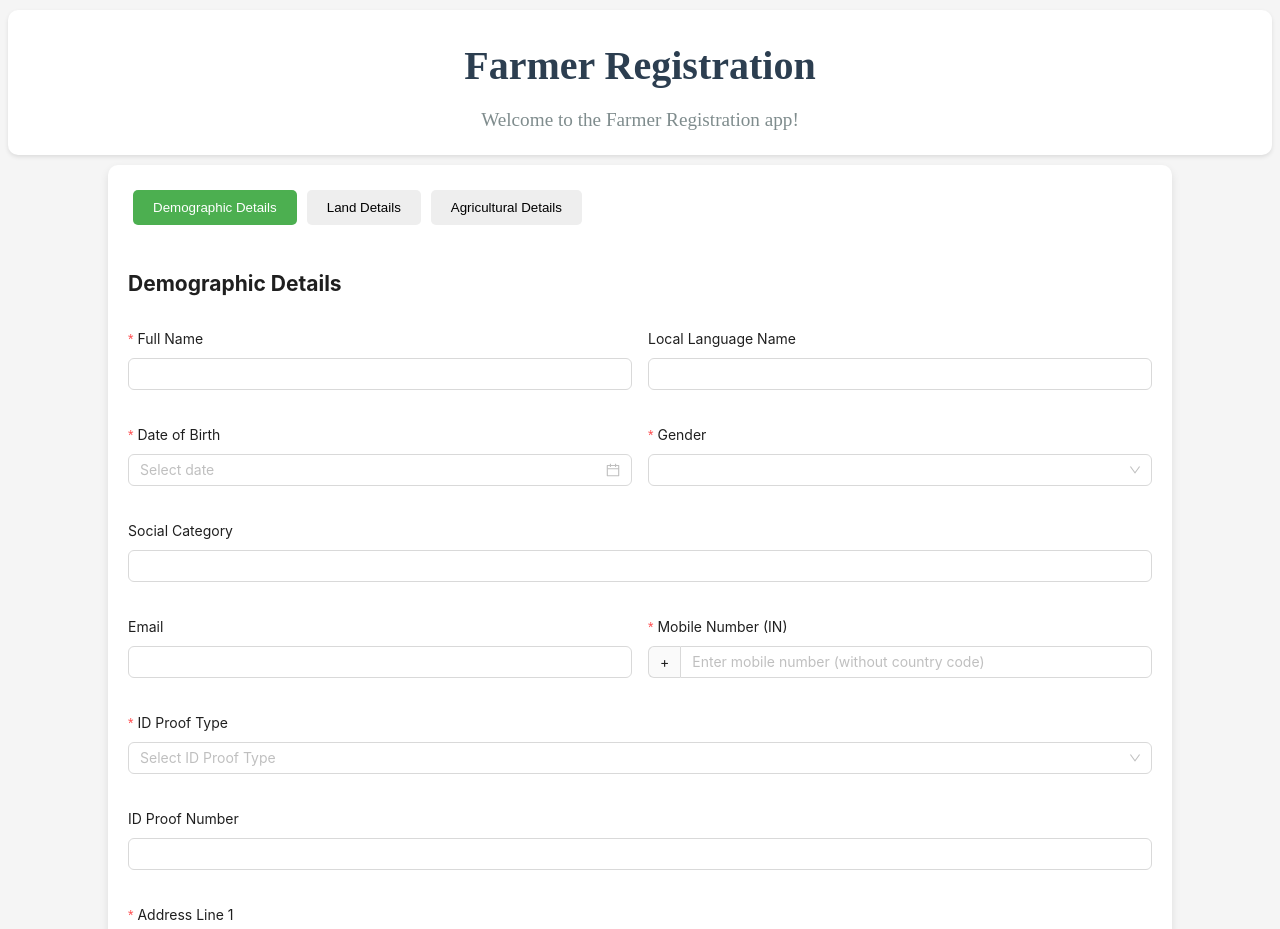
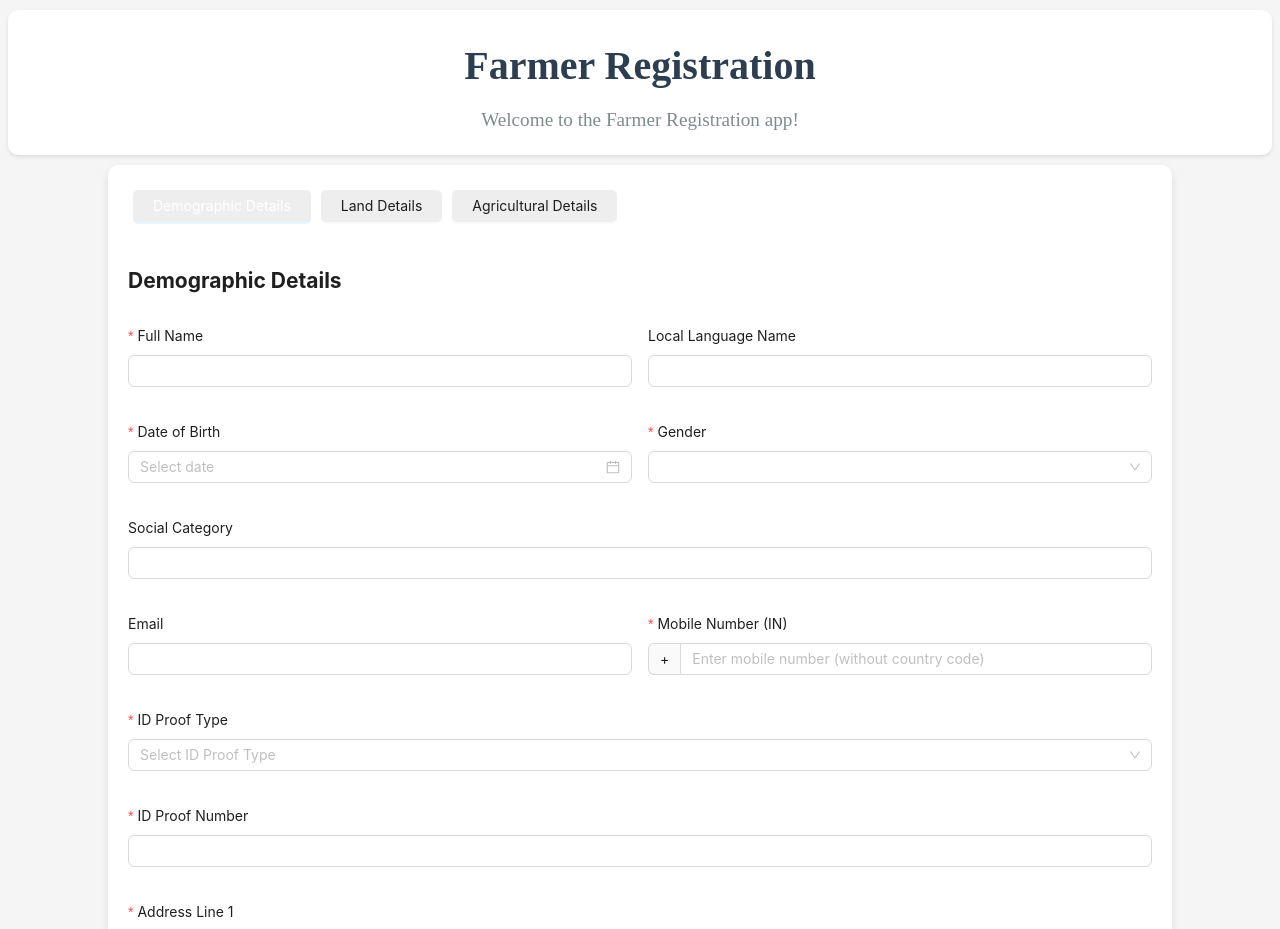
Before and after one commit to nabanitasaha29/Agristack_Farmer_Registry, a React (Vite) app in the folder frontend/: page / in a window 1280 px wide. Shown: the top 929 px of the page. Built offline with nearby package versions, Linux system fonts and the light colour scheme; no server answers.

Commit message:
Data saving in tabs

```diff
--- a/frontend/src/components/TabsNavigation.jsx
+++ b/frontend/src/components/TabsNavigation.jsx
@@ -1,25 +1,26 @@
 import React from "react";
+import { Button } from "antd";
 
 const TabsNavigation = ({ activeTab, onTabChange }) => (
   <div className="tabs">
-    <button
-      className={activeTab === 1 ? "active" : ""}
+    <Button
+      type={activeTab === 1 ? "primary" : "default"}
       onClick={() => onTabChange(1)}
     >
       Demographic Details
-    </button>
-    <button
-      className={activeTab === 2 ? "active" : ""}
+    </Button>
+    <Button
+      type={activeTab === 2 ? "primary" : "default"}
       onClick={() => onTabChange(2)}
     >
       Land Details
-    </button>
-    <button
-      className={activeTab === 3 ? "active" : ""}
+    </Button>
+    <Button
+      type={activeTab === 3 ? "primary" : "default"}
       onClick={() => onTabChange(3)}
     >
       Agricultural Details
-    </button>
+    </Button>
   </div>
 );
 
--- a/frontend/src/components/forms/DemographicForm.jsx
+++ b/frontend/src/components/forms/DemographicForm.jsx
@@ -11,6 +11,19 @@ const DemographicForm = forwardRef(({ onSubmit, initialValues }, ref) => {
   const [countryCode, setCountryCode] = useState(null);
   const [mobileCode, setMobileCode] = useState("");
   const [selectedLocation, setSelectedLocation] = useState(initialValues.selectedLocation || {});
+
+  // Properly expose form methods via ref
+  React.useImperativeHandle(ref, () => ({
+    submit: () => {
+      form.submit();
+    },
+    validateFields: () => {
+      return form.validateFields();
+    },
+    getFieldsValue: () => {
+      return form.getFieldsValue();
+    },
+  }));
 
   useEffect(() => {
     form.setFieldsValue(initialValues);
@@ -50,7 +63,6 @@ const DemographicForm = forwardRef(({ onSubmit, initialValues }, ref) => {
       fr_mobile_number: fullNumber,
       selectedLocation: selectedLocation,
     });
-    console.log(values);
   };
 
   return (
@@ -67,13 +79,19 @@ const DemographicForm = forwardRef(({ onSubmit, initialValues }, ref) => {
           <Form.Item
             name="fr_full_name"
             label="Full Name"
-            rules={[{ required: true }]}
+            rules={[{
+              required: true,
+              message: 'Please input your full name!'
+            }]}
           >
             <Input />
           </Form.Item>
         </Col>
         <Col span={12}>
-          <Form.Item name="fr_local_language_name" label="Local Language Name">
+          <Form.Item
+            name="fr_local_language_name"
+            label="Local Language Name"
+          >
             <Input />
           </Form.Item>
         </Col>
@@ -85,22 +103,21 @@ const DemographicForm = forwardRef(({ onSubmit, initialValues }, ref) => {
             name="fr_dob"
             label="Date of Birth"
             rules={[
-              { required: true },
+              {
+                required: true,
+                message: 'Please select your date of birth'
+              },
               {
                 validator: (_, value) => {
                   if (!value) {
-                    return Promise.reject(
-                      new Error("Please select your date of birth")
-                    );
+                    return Promise.reject('Please select your date of birth');
                   }
                   const today = dayjs();
-                  const age = today.diff(value, "year");
+                  const age = today.diff(value, 'year');
                   if (age >= 18) {
                     return Promise.resolve();
                   }
-                  return Promise.reject(
-                    new Error("You must be at least 18 years old")
-                  );
+                  return Promise.reject('You must be at least 18 years old');
                 },
               },
             ]}
@@ -112,7 +129,10 @@ const DemographicForm = forwardRef(({ onSubmit, initialValues }, ref) => {
           <Form.Item
             name="fr_gender"
             label="Gender"
-            rules={[{ required: true }]}
+            rules={[{
+              required: true,
+              message: 'Please select your gender'
+            }]}
           >
             <Select>
               <Option value="Male">Male</Option>
@@ -123,14 +143,26 @@ const DemographicForm = forwardRef(({ onSubmit, initialValues }, ref) => {
         </Col>
       </Row>
 
-      <Form.Item name="fr_social_category" label="Social Category">
+      <Form.Item
+        name="fr_social_category"
+        label="Social Category"
+      >
         <Input />
       </Form.Item>
 
       <Row gutter={16}>
         <Col span={12}>
-          <Form.Item name="fr_email" label="Email">
-            <Input type="email" />
+          <Form.Item
+            name="fr_email"
+            label="Email"
+            rules={[
+              {
+                type: 'email',
+                message: 'Please enter a valid email address'
+              }
+            ]}
+          >
+            <Input />
           </Form.Item>
         </Col>
         <Col span={12}>
@@ -138,25 +170,27 @@ const DemographicForm = forwardRef(({ onSubmit, initialValues }, ref) => {
             name="fr_mobile_number"
             label={`Mobile Number (${countryCode || "country not loaded"})`}
             rules={[
-              { required: true },
+              {
+                required: true,
+                message: 'Please input your mobile number!'
+              },
               {
                 validator: (_, value) => {
                   const trimmedValue = value?.toString().trim();
                   if (!trimmedValue) {
-                    return Promise.reject("Please enter mobile number");
+                    return Promise.reject('Please enter mobile number');
                   }
                   if (!mobileCode || !countryCode) {
-                    return Promise.reject("Codes not loaded yet");
+                    return Promise.reject('Country code not loaded yet');
                   }
                   const fullNumber = `+${mobileCode}${trimmedValue}`;
 
-                  // validate using full international format
                   if (isValidPhoneNumber(fullNumber)) {
                     return Promise.resolve();
                   }
 
                   return Promise.reject(
-                    `Please enter a valid phone number for country code ${countryCode}`
+                    `Please enter a valid phone number for ${countryCode}`
                   );
                 },
               },
@@ -173,7 +207,10 @@ const DemographicForm = forwardRef(({ onSubmit, initialValues }, ref) => {
       <Form.Item
         name="fr_id_proof_type"
         label="ID Proof Type"
-        rules={[{ required: true, message: "Please select ID Proof Type" }]}
+        rules={[{
+          required: true,
+          message: 'Please select ID Proof Type'
+        }]}
       >
         <Select placeholder="Select ID Proof Type">
           <Option value="Aadhaar">Aadhaar</Option>
@@ -183,19 +220,32 @@ const DemographicForm = forwardRef(({ onSubmit, initialValues }, ref) => {
         </Select>
       </Form.Item>
 
-      <Form.Item name="fr_id_proof_number" label="ID Proof Number">
+      <Form.Item
+        name="fr_id_proof_number"
+        label="ID Proof Number"
+        rules={[{
+          required: true,
+          message: 'Please input your ID proof number'
+        }]}
+      >
         <Input />
       </Form.Item>
 
       <Form.Item
         name="fr_address_line_1"
         label="Address Line 1"
-        rules={[{ required: true }]}
+        rules={[{
+          required: true,
+          message: 'Please input your address'
+        }]}
       >
         <Input />
       </Form.Item>
 
-      <Form.Item name="fr_address_line_2" label="Address Line 2">
+      <Form.Item
+        name="fr_address_line_2"
+        label="Address Line 2"
+      >
         <Input />
       </Form.Item>
 
@@ -211,9 +261,12 @@ const DemographicForm = forwardRef(({ onSubmit, initialValues }, ref) => {
           <Form.Item
             name="fr_postal_code"
             label="Postal Code"
-            rules={[{ required: true, message: "Postal Code is required" }]}
+            rules={[{
+              required: true,
+              message: 'Please input your postal code'
+            }]}
           >
-            <Input placeholder="Enter postal code" />
+            <Input />
           </Form.Item>
         </Col>
       </Row>
@@ -224,7 +277,11 @@ const DemographicForm = forwardRef(({ onSubmit, initialValues }, ref) => {
         onSelectionChange={setSelectedLocation}
       />
 
-      <Button className="next-button" type="primary" htmlType="submit">
+      <Button
+        className="next-button"
+        type="primary"
+        htmlType="submit"
+      >
         Next
       </Button>
     </Form>
--- a/frontend/src/pages/MainFormPage/MainFormPage.jsx
+++ b/frontend/src/pages/MainFormPage/MainFormPage.jsx
@@ -1,36 +1,72 @@
-import React, { useState } from "react";
-import moment from "moment"; // Ensure it's installed via: npm install moment
+import React, { useState, useRef } from "react";
+import moment from "moment";
 import "./MainFormPage.css";
 import axios from "axios";
 import DemographicForm from "../../components/forms/DemographicForm";
 import AgriculturalForm from "../../components/forms/AgriculturalForm";
 import LandForm from "../../components/forms/LandForm";
 import TabsNavigation from "../../components/TabsNavigation";
+import { message } from "antd";
 
 const MainFormPage = () => {
   const [activeTab, setActiveTab] = useState(1);
-
   const [formData, setFormData] = useState({
     demographic: {},
     agricultural: {},
     land: {},
   });
 
+  const formRefs = {
+    1: useRef(null),
+    2: useRef(null),
+    3: useRef(null)
+  };
+
+  const validateAndSaveCurrentForm = async () => {
+    const currentFormRef = formRefs[activeTab];
+    if (currentFormRef?.current) {
+      try {
+        await currentFormRef.current.validateFields();
+        const formValues = currentFormRef.current.getFieldsValue();
+        setFormData(prev => ({
+          ...prev,
+          ...(activeTab === 1 && { demographic: formValues }),
+          ...(activeTab === 2 && { land: formValues }),
+          ...(activeTab === 3 && { agricultural: formValues })
+        }));
+        return true;
+      } catch (error) {
+        message.error('Please fill all required fields before proceeding');
+        return false;
+      }
+    }
+    return true;
+  };
+
+  const handleTabChange = async (newTab) => {
+    const isValid = await validateAndSaveCurrentForm();
+    if (isValid) {
+      setActiveTab(newTab);
+    }
+  };
+
   const handleDemographicSubmit = (data) => {
-    setFormData((prev) => ({ ...prev, demographic: data }));
+    setFormData(prev => ({ ...prev, demographic: data }));
     setActiveTab(2);
   };
 
   const handleLandSubmit = (data) => {
-    setFormData((prev) => ({ ...prev, land: data }));
+    setFormData(prev => ({ ...prev, land: data }));
     setActiveTab(3);
   };
 
   const handleAgriculturalSubmit = (data) => {
-    setFormData((prev) => ({ ...prev, agricultural: data }));
+    setFormData(prev => ({ ...prev, agricultural: data }));
   };
 
-  const handleFinalAction = async (action) => {
+
+
+    const handleFinalAction = async (action) => {
     if (action === "submit") {
       const { demographic, land, agricultural } = formData;
 
@@ -110,24 +146,31 @@ const MainFormPage = () => {
     }
   };
 
-  return (
+
+   return (
     <div className="main-form-container">
-      <TabsNavigation activeTab={activeTab} setActiveTab={setActiveTab} />
-
+      <TabsNavigation
+        activeTab={activeTab}
+        onTabChange={handleTabChange}
+      />
       <div className="form-content">
         {activeTab === 1 && (
           <DemographicForm
+            ref={formRefs[1]}
             onSubmit={handleDemographicSubmit}
             initialValues={formData.demographic}
           />
         )}
-
         {activeTab === 2 && (
-          <LandForm onSubmit={handleLandSubmit} initialValues={formData.land} />
+          <LandForm
+            ref={formRefs[2]}
+            onSubmit={handleLandSubmit}
+            initialValues={formData.land}
+          />
         )}
-
         {activeTab === 3 && (
           <AgriculturalForm
+            ref={formRefs[3]}
             onSubmit={handleAgriculturalSubmit}
             onFinalAction={handleFinalAction}
             initialValues={formData.agricultural}
```
